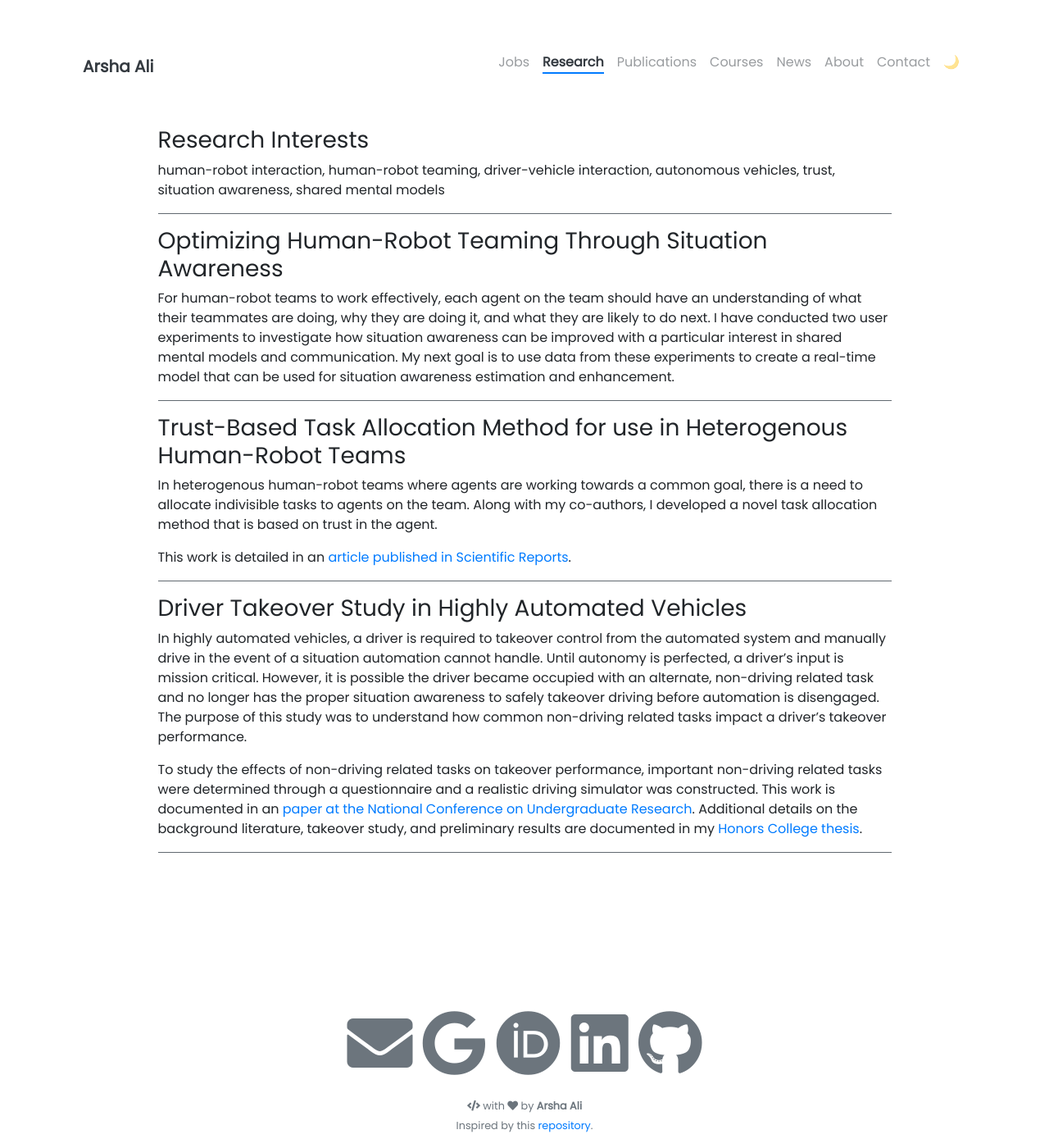
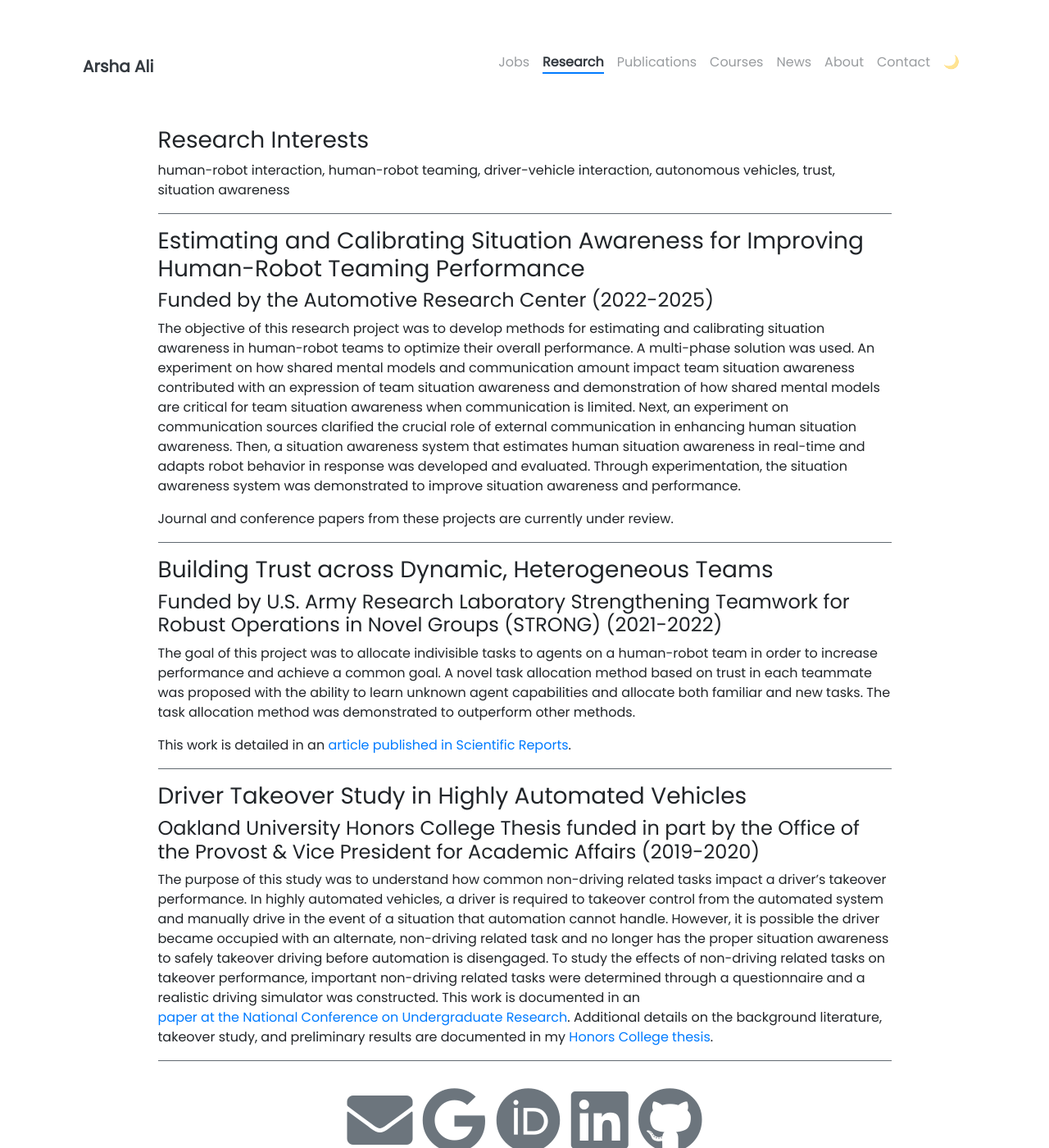
Before and after one commit to arshaali/arshaali.github.io, a Jekyll site: the page built from pages/research.md, in a window 1280 px wide and 1400 px high. Shown: the whole window at 82% size. Built offline with Jekyll 4.4.1, drawn with Linux system fonts in a browser that asks for light colours; nearby versions of some CDN libraries.

Commit message:
Update research.md

```diff
--- a/pages/research.md
+++ b/pages/research.md
@@ -7,21 +7,26 @@ weight: 1
 
 ### Research Interests
 
-human-robot interaction, human-robot teaming, driver-vehicle interaction, autonomous vehicles, trust, situation awareness, shared mental models
+human-robot interaction, human-robot teaming, driver-vehicle interaction, autonomous vehicles, trust, situation awareness
 
 
 ---
 
-### Optimizing Human-Robot Teaming Through Situation Awareness
+### Estimating and Calibrating Situation Awareness for Improving Human-Robot Teaming Performance
 
-For human-robot teams to work effectively, each agent on the team should have an understanding of what their teammates are doing, why they are doing it, and what they are likely to do next. I have conducted two user experiments to investigate how situation awareness can be improved with a particular interest in shared mental models and communication. My next goal is to use data from these experiments to create a real-time model that can be used for situation awareness estimation and enhancement.
+#### Funded by the Automotive Research Center (2022-2025)
 
+The objective of this research project was to develop methods for estimating and calibrating situation awareness in human-robot teams to optimize their overall performance. A multi-phase solution was used. An experiment on how shared mental models and communication amount impact team situation awareness contributed with an expression of team situation awareness and demonstration of how shared mental models are critical for team situation awareness when communication is limited. Next, an experiment on communication sources clarified the crucial role of external communication in enhancing human situation awareness. Then, a situation awareness system that estimates human situation awareness in real-time and adapts robot behavior in response was developed and evaluated. Through experimentation, the situation awareness system was demonstrated to improve situation awareness and performance.
+
+Journal and conference papers from these projects are currently under review.
 
 ---
 
-### Trust-Based Task Allocation Method for use in Heterogenous Human-Robot Teams
+### Building Trust across Dynamic, Heterogeneous Teams
 
-In heterogenous human-robot teams where agents are working towards a common goal, there is a need to allocate indivisible tasks to agents on the team. Along with my co-authors, I developed a novel task allocation method that is based on trust in the agent.
+#### Funded by U.S. Army Research Laboratory Strengthening Teamwork for Robust Operations in Novel Groups (STRONG) (2021-2022)
+
+The goal of this project was to allocate indivisible tasks to agents on a human-robot team in order to increase performance and achieve a common goal. A novel task allocation method based on trust in each teammate was proposed with the ability to learn unknown agent capabilities and allocate both familiar and new tasks. The task allocation method was demonstrated to outperform other methods.
 
 This work is detailed in an [article published in Scientific Reports](https://www.nature.com/articles/s41598-022-19140-5).
 
@@ -29,9 +34,9 @@ This work is detailed in an [article published in Scientific Reports](https://ww
 
 ### Driver Takeover Study in Highly Automated Vehicles
 
-In highly automated vehicles, a driver is required to takeover control from the automated system and manually drive in the event of a situation automation cannot handle. Until autonomy is perfected, a driver’s input is mission critical. However, it is possible the driver became occupied with an alternate, non-driving related task and no longer has the proper situation awareness to safely takeover driving before automation is disengaged. The purpose of this study was to understand how common non-driving related tasks impact a driver’s takeover performance.
+#### Oakland University Honors College Thesis funded in part by the Office of the Provost & Vice President for Academic Affairs (2019-2020)
 
-To study the effects of non-driving related tasks on takeover performance, important non-driving related tasks were determined through a questionnaire and a realistic driving simulator was constructed. This work is documented in an [paper at the National Conference on Undergraduate Research](http://libjournals.unca.edu/ncur/wp-content/uploads/2021/02/3265-Ali-Arsha-FINAL.pdf). Additional details on the background literature, takeover study, and preliminary results are documented in my [Honors College thesis](https://our.oakland.edu/bitstream/handle/10323/7476/thesis_final_Ali.pdf?sequence=1).
+The purpose of this study was to understand how common non-driving related tasks impact a driver's takeover performance. In highly automated vehicles, a driver is required to takeover control from the automated system and manually drive in the event of a situation that automation cannot handle. However, it is possible the driver became occupied with an alternate, non-driving related task and no longer has the proper situation awareness to safely takeover driving before automation is disengaged. To study the effects of non-driving related tasks on takeover performance, important non-driving related tasks were determined through a questionnaire and a realistic driving simulator was constructed. This work is documented in an [paper at the National Conference on Undergraduate Research](http://libjournals.unca.edu/ncur/wp-content/uploads/2021/02/3265-Ali-Arsha-FINAL.pdf). Additional details on the background literature, takeover study, and preliminary results are documented in my [Honors College thesis](https://our.oakland.edu/bitstream/handle/10323/7476/thesis_final_Ali.pdf?sequence=1).
 
 
 ---
```
